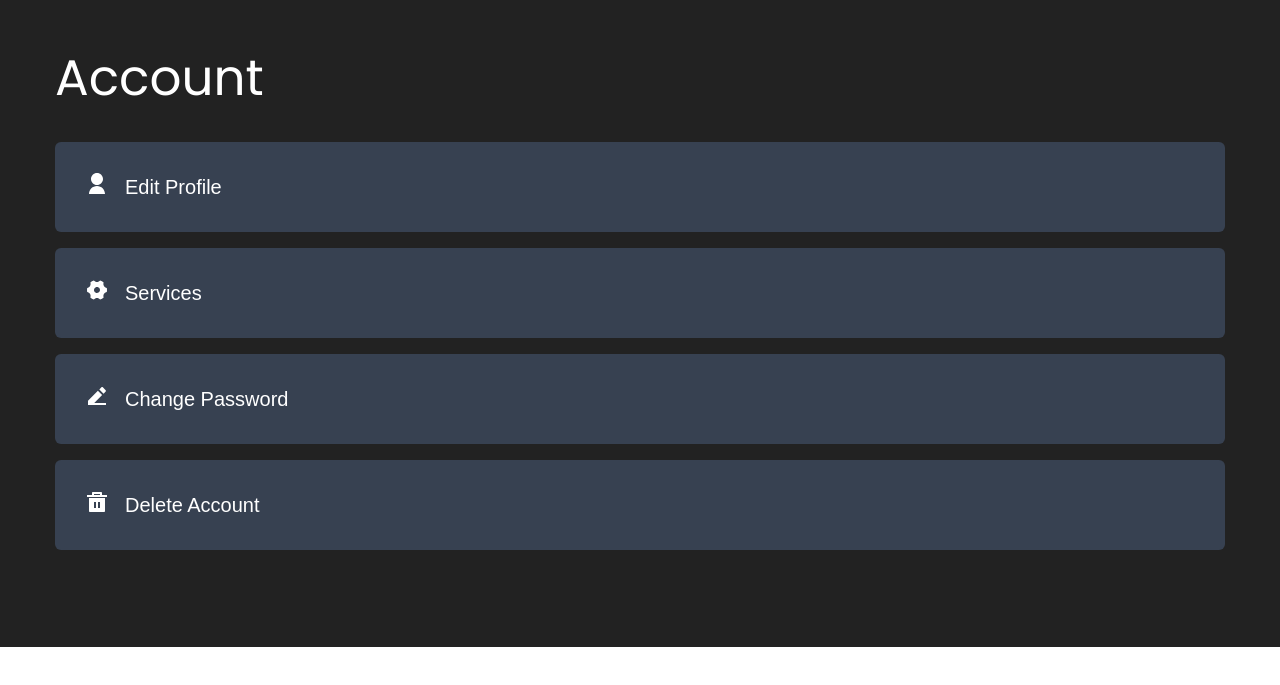
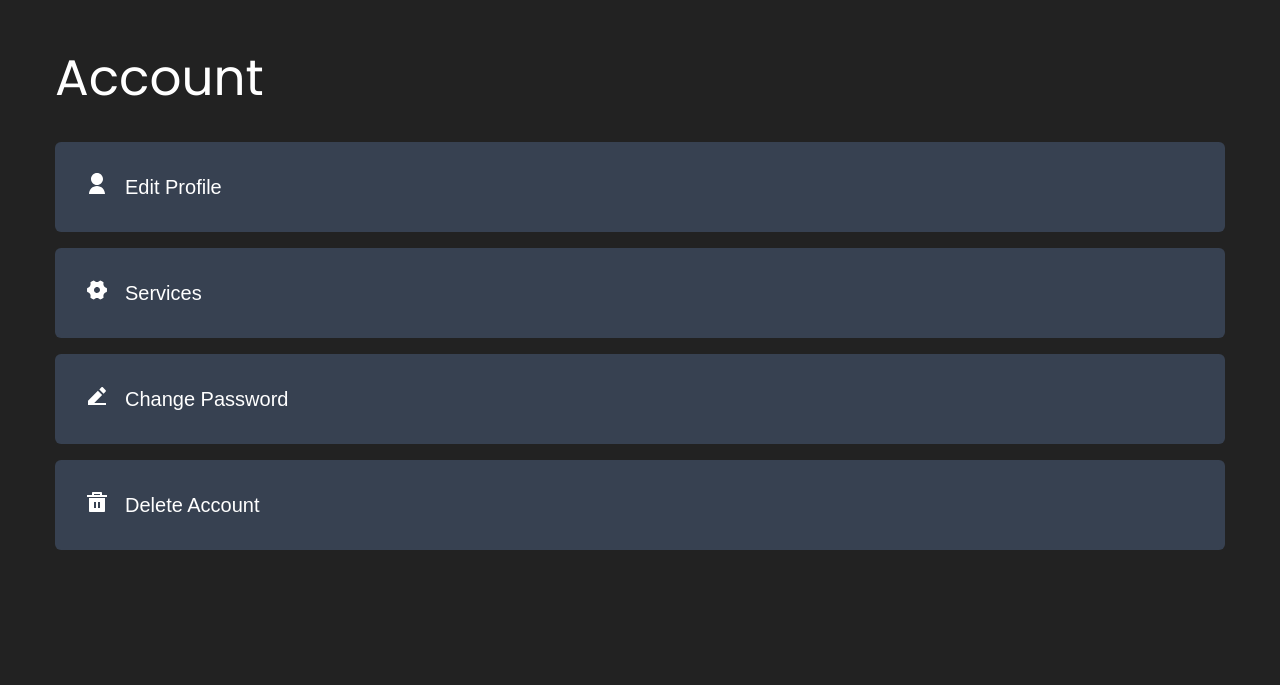
Before and after one commit to jbrov2/Muse-Redo, a React (Vite) app in the folder client/: page /account in a window 1280 px wide. Shown: the part 153-838 px from the top of the page. Before the commit the page ends 800 px from the top, so only its background shows below. Built offline with nearby package versions, Linux system fonts and the light colour scheme.

Commit message:
fixed certain errors

```diff
--- a/client/src/components/Profile/Account.jsx
+++ b/client/src/components/Profile/Account.jsx
@@ -8,7 +8,7 @@ import {
 function Account() {
   return (
     <>
-      <section className="prof pt-[200px] xl:pt-[200px] h-screen">
+      <section className="prof py-[200px] xl:pt-[200px] bg-primary h-screen">
         <div className="max-w-[1466px] mx-4 xl:mx-auto px-6 xl:px-0 h-[366] items-center">
           <div className="container mx-auto">
             <div className="flex flex-col">
--- a/client/src/components/User-Auth/login.jsx
+++ b/client/src/components/User-Auth/login.jsx
@@ -13,11 +13,11 @@ function Login() {
 
   return (
     <>
-      <section className="login mx-auto h-screen">
+      <section className="login mx-auto ">
         <div className="top-0 flex flex-row justify-end p-4">
           <RiCloseCircleFill className="icon" onClick={handleExit} />
         </div>
-        <div className="max-w-[600px] mb-8 mx-4 h-screen pt-[100px] xl:mx-auto px-6 xl:px-0  items-center">
+        <div className="max-w-[600px] mb-8 mx-4 h-[400] pt-[100px] xl:mx-auto px-6 xl:px-0  items-center">
           {/*Container */}
           <div className="container mx-auto  xl:p-0">
             <h2 className="h2 mb-8"> Log in</h2>
```
